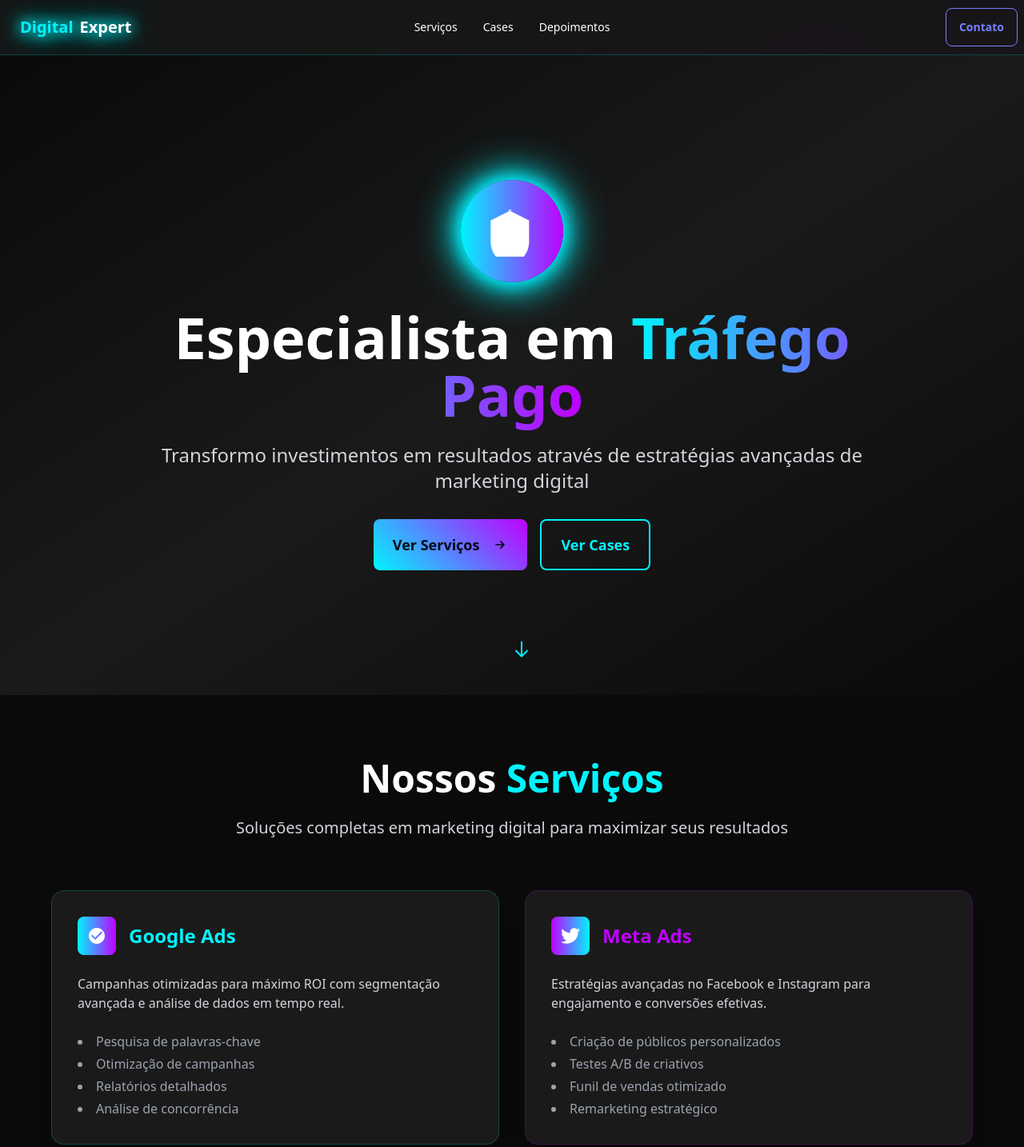
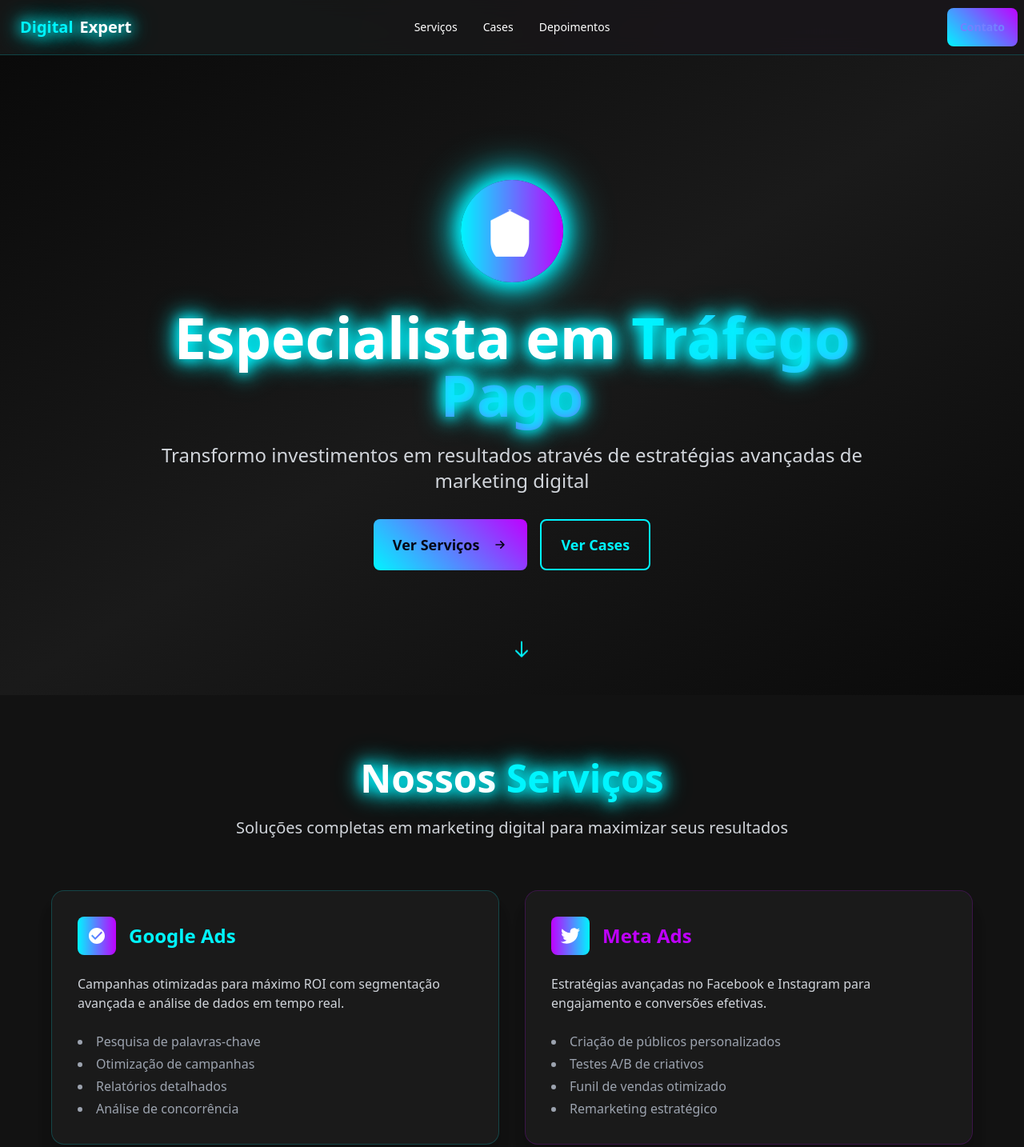
Before and after one commit to propostasprojetos/pagedaaninha, a plain HTML site: page index.html in a window 1280 px wide. Shown: the top 1434 px of the page at 80% size. Drawn offline with nearby package versions, Linux system fonts and the light colour scheme; files that its build step writes are made by us from their sources; animation ran at ten frames a second; files whose address does not match are found by name.

Commit message:
atualização

```diff
--- a/portfolio_trafego_pago/index.html
+++ b/index.html
@@ -53,7 +53,7 @@
             </ul>
         </div>
         <div class="navbar-end">
-            <a href="#contact" class="btn btn-outline btn-primary ">Contato</a>
+            <a href="#contact" class="btn btn-outline btn-primary tech-btn">Contato</a>
         </div>
     </header>
 
@@ -68,7 +68,7 @@
                         </svg>
                     </div>
                 </div>
-                <h1 class="text-5xl lg:text-7xl font-bold mb-6 ">
+                <h1 class="text-5xl lg:text-7xl font-bold mb-6 tech-glow">
                     Especialista em
                     <span class="text-transparent bg-clip-text bg-gradient-to-r from-neon-blue to-neon-purple">
                         Tráfego Pago
@@ -96,10 +96,10 @@
     </section>
 
     <!-- Services Section -->
-    <section id="services" class="relative z-10 py-20 ">
+    <section id="services" class="relative z-10 py-20 bg-tech-gray/50">
         <div class="container mx-auto px-4">
             <div class="text-center mb-16">
-                <h2 class="text-4xl lg:text-5xl font-bold mb-6 ">
+                <h2 class="text-4xl lg:text-5xl font-bold mb-6 tech-glow">
                     Nossos <span class="text-neon-blue">Serviços</span>
                 </h2>
                 <p class="text-xl text-gray-300 max-w-3xl mx-auto">
--- a/portfolio_trafego_pago/css/style.css
+++ b/style.css
@@ -15,7 +15,7 @@
 }
 
 .tech-glow-strong {
-    box-shadow: 0 0 1px var(--neon-blue), 0 0 1px var(--neon-blue), 0 0 1px var(--neon-blue);
+    box-shadow: 0 0 5px var(--neon-blue), 0 0 px var(--neon-blue), 0 0 60px var(--neon-blue);
     animation: glow-pulse-strong 3s ease-in-out infinite alternate;
 }
 
```
Also changed, not shown: script.js (renamed from portfolio_trafego_pago/js/script.js).
